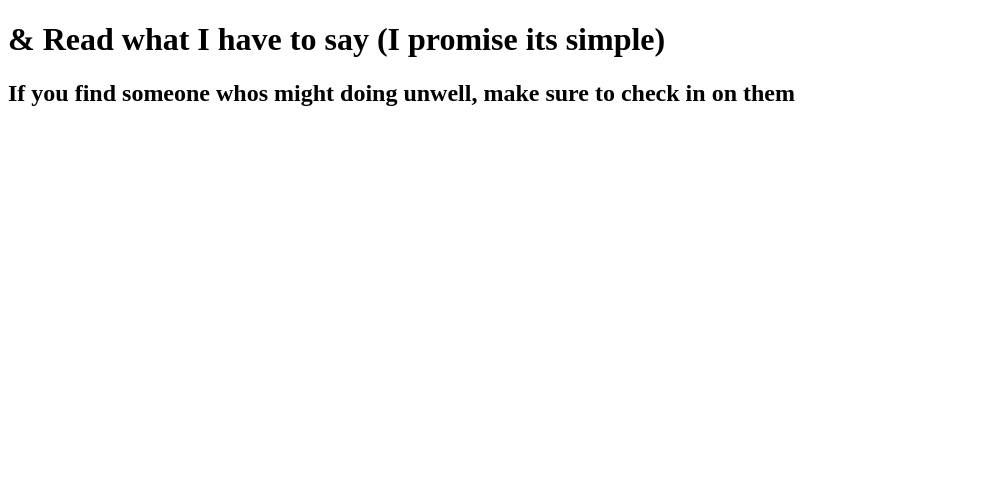
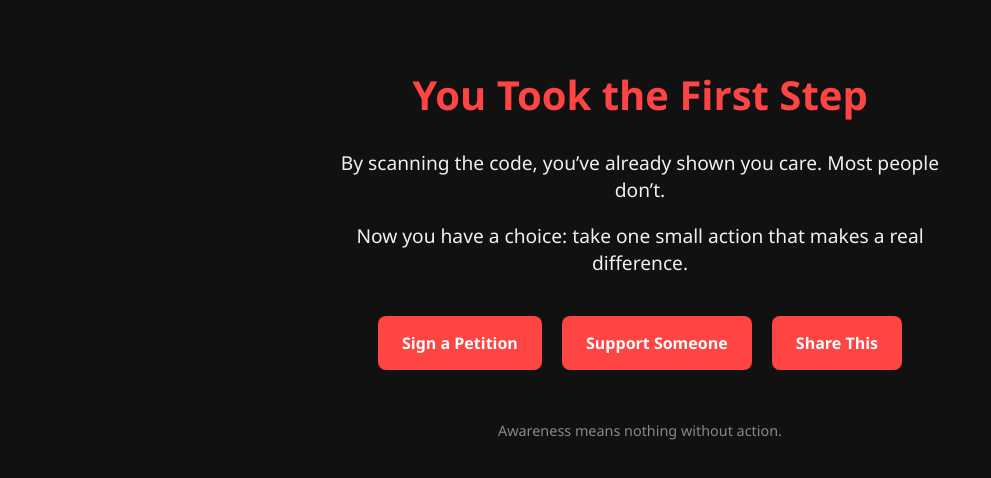
Before and after one commit to Deer-Liver/MEHE, a plain HTML site: page index.html in a window 1280 px wide. Shown: the whole page, without its empty margins (0-991 px from the left). Drawn offline with Linux system fonts and the light colour scheme.

Commit message:
Update index.html
Rizz

```diff
--- a/index.html
+++ b/index.html
@@ -1,11 +1,63 @@
 <!DOCTYPE html>
-<html>
-  <head>
-    <title>Hello, World!</title>
-    <link rel="stylesheet" href="styles.css" />
-  </head>
-  <body>
-      <h1 class="title">& Read what I have to say (I promise its simple)</h1>
-      <h2>If you find someone whos might doing unwell, make sure to check in on them</h2>
-  </body>
+<html lang="en">
+<head>
+  <meta charset="UTF-8">
+  <meta name="viewport" content="width=device-width, initial-scale=1">
+  <title>Action Starts Now</title>
+  <style>
+    body {
+      background-color: #111;
+      color: #f0f0f0;
+      font-family: 'Segoe UI', sans-serif;
+      text-align: center;
+      padding: 2em;
+    }
+    h1 {
+      font-size: 2.5em;
+      color: #ff4444;
+    }
+    p {
+      font-size: 1.2em;
+      margin: 1em auto;
+      max-width: 600px;
+    }
+    .actions {
+      margin-top: 2em;
+    }
+    a.action-button {
+      display: inline-block;
+      margin: 0.5em;
+      padding: 1em 1.5em;
+      background-color: #ff4444;
+      color: white;
+      text-decoration: none;
+      border-radius: 8px;
+      font-weight: bold;
+      transition: background 0.3s ease;
+    }
+    a.action-button:hover {
+      background-color: #cc0000;
+    }
+    footer {
+      margin-top: 3em;
+      font-size: 0.9em;
+      color: #888;
+    }
+  </style>
+</head>
+<body>
+  <h1>You Took the First Step</h1>
+  <p>By scanning the code, you’ve already shown you care. Most people don’t.</p>
+  <p>Now you have a choice: take one small action that makes a real difference.</p>
+
+  <div class="actions">
+    <a class="action-button" href="https://www.change.org/" target="_blank">Sign a Petition</a>
+    <a class="action-button" href="https://www.crisistextline.org/" target="_blank">Support Someone</a>
+    <a class="action-button" href="https://www.instagram.com/share" target="_blank">Share This</a>
+  </div>
+
+  <footer>
+    Awareness means nothing without action.
+  </footer>
+</body>
 </html>
```
